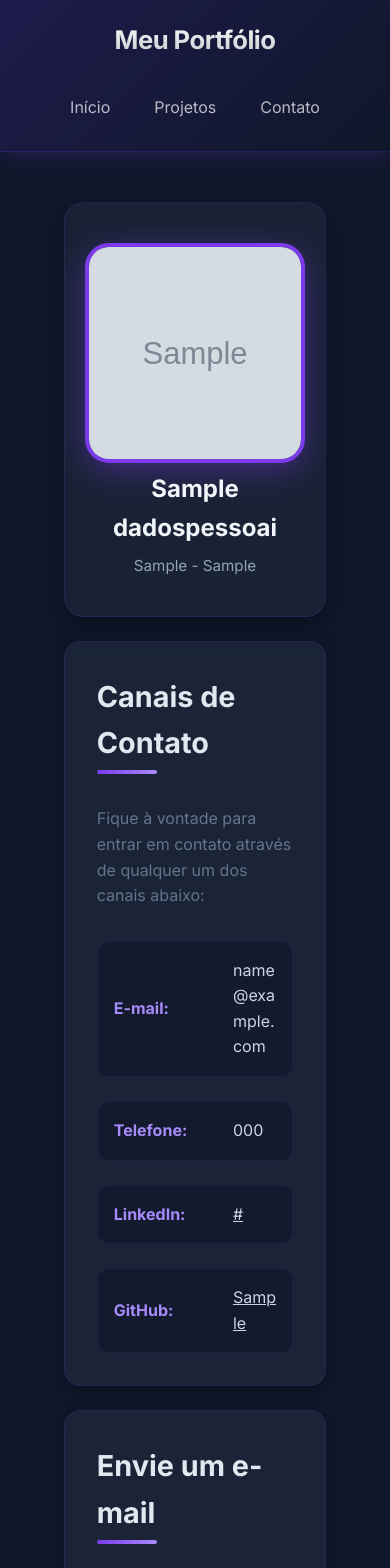
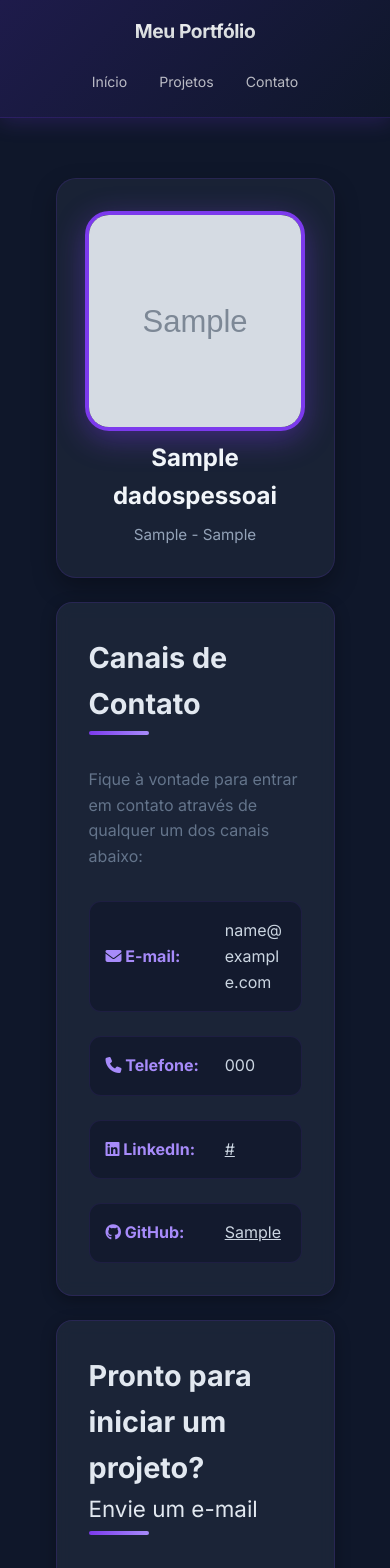
Before and after one commit to JNickolasz/Portifolio, a Django app: page /contato/ in a window 390 px wide. Shown: the top 1568 px of the page. Run offline with Django 5.2, Linux system fonts and the light colour scheme; tables that the repository leaves empty hold one stand-in row (values such as "Sample post"); grey boxes marked "Sample" are stand-in pictures.

Commit message:
Style: add contact icons using Font Awesome

```diff
--- a/Server/core/templates/core/base.html
+++ b/Server/core/templates/core/base.html
@@ -9,6 +9,7 @@
     <link rel="icon" type="image/png" href="{% static 'core/favicon.ico' %}">
     <link rel="preconnect" href="https://fonts.googleapis.com" />
     <link rel="preconnect" href="https://fonts.gstatic.com" crossorigin />
+    <link rel="stylesheet" href="https://cdnjs.cloudflare.com/ajax/libs/font-awesome/6.5.0/css/all.min.css">
     <link
       href="https://fonts.googleapis.com/css2?family=Inter:wght@300;400;600;700&display=swap"
       rel="stylesheet"
@@ -163,16 +164,35 @@
       @media (max-width: 768px) {
         .nav-container {
           flex-direction: column;
-          padding: 20px;
-          gap: 1.5rem;
+          padding: 16px 20px;
+          gap: 1rem;
+        }
+        header h1 {
+          font-size: 1.2rem;
+          white-space: normal;
+          text-align: center;
         }
         nav {
           width: 100%;
           justify-content: center;
           flex-wrap: wrap;
         }
+        nav a {
+          font-size: 0.88rem;
+          padding: 8px 12px;
+        }
         .main-content {
-          padding: 30px 20px;
+          padding: 20px 16px;
+        }
+        .content-container {
+          width: 100%;
+        }
+        .card {
+          padding: 1.25rem;
+        }
+        .perfil-header img {
+          width: 160px;
+          height: 160px;
         }
       }
       .content-container {
@@ -334,11 +354,31 @@
       @media (max-width: 992px) {
         .content-container {
           flex-direction: column;
+          width: 90%;
         }
         .perfil-container {
           flex: none;
           width: 100%;
           position: static;
+        }
+        .main-content {
+          padding: 40px 40px;
+        }
+        .card {
+          padding: 2rem;
+        }
+      }
+
+      @media (hover: none) {
+        .info-item:hover {
+          transform: none;
+          background: rgba(15, 23, 42, 0.6);
+        }
+        .perfil-container:hover {
+          transform: none;
+        }
+        .card:hover {
+          box-shadow: 0 10px 25px rgba(0, 0, 0, 0.3);
         }
       }
     </style>
--- a/Server/portifolio/templates/portifolio/contato.html
+++ b/Server/portifolio/templates/portifolio/contato.html
@@ -80,19 +80,19 @@
 
   <ul class="info-list">
     <li class="info-item">
-      <span class="info-label">E-mail: </span>
+      <span class="info-label"><i class="fa-solid fa-envelope"></i> E-mail: </span>
       <span class="info-value">{{dados.email}}</span>
     </li>
     <li class="info-item">
-      <span class="info-label">Telefone: </span>
+      <span class="info-label"><i class="fa-solid fa-phone"></i> Telefone: </span>
       <span class="info-value">{{dados.telefone}}</span>
     </li>
     <li class="info-item">
-      <span class="info-label">LinkedIn: </span>
+      <span class="info-label"><i class="fa-brands fa-linkedin"></i> LinkedIn: </span>
       <a href="{{dados.linkedin}}" class="info-value">{{dados.linkedin}}</a>
     </li>
     <li class="info-item">
-      <span class="info-label">GitHub: </span>
+      <span class="info-label"><i class="fa-brands fa-github"></i> GitHub: </span>
       <a href="{{dados.github}}" class="info-value">{{dados.github}}</a>
     </li>
   </ul>
@@ -100,7 +100,8 @@
 
 <div class="secao card">
   <h3>
-    Envie um e-mail
+    Pronto para iniciar um projeto?
+    <br><p style="font-weight: 400; font-size: 1.4rem;">Envie um e-mail</p>
   </h3>
   <form action="" method="post" class="contato-form">
     {% csrf_token %}
```
Also changed, not shown: Server/portifolio/templates/portifolio/home.html (+13 -0 lines).
